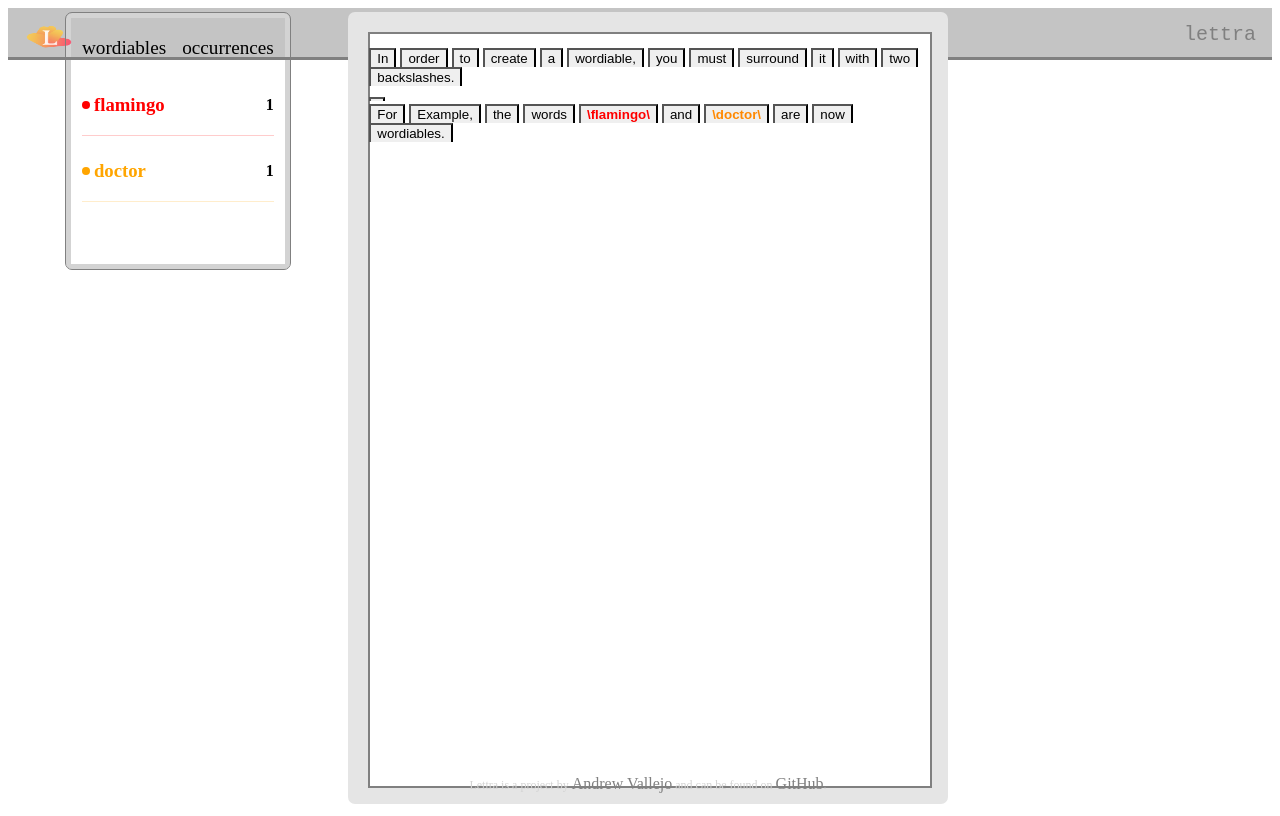
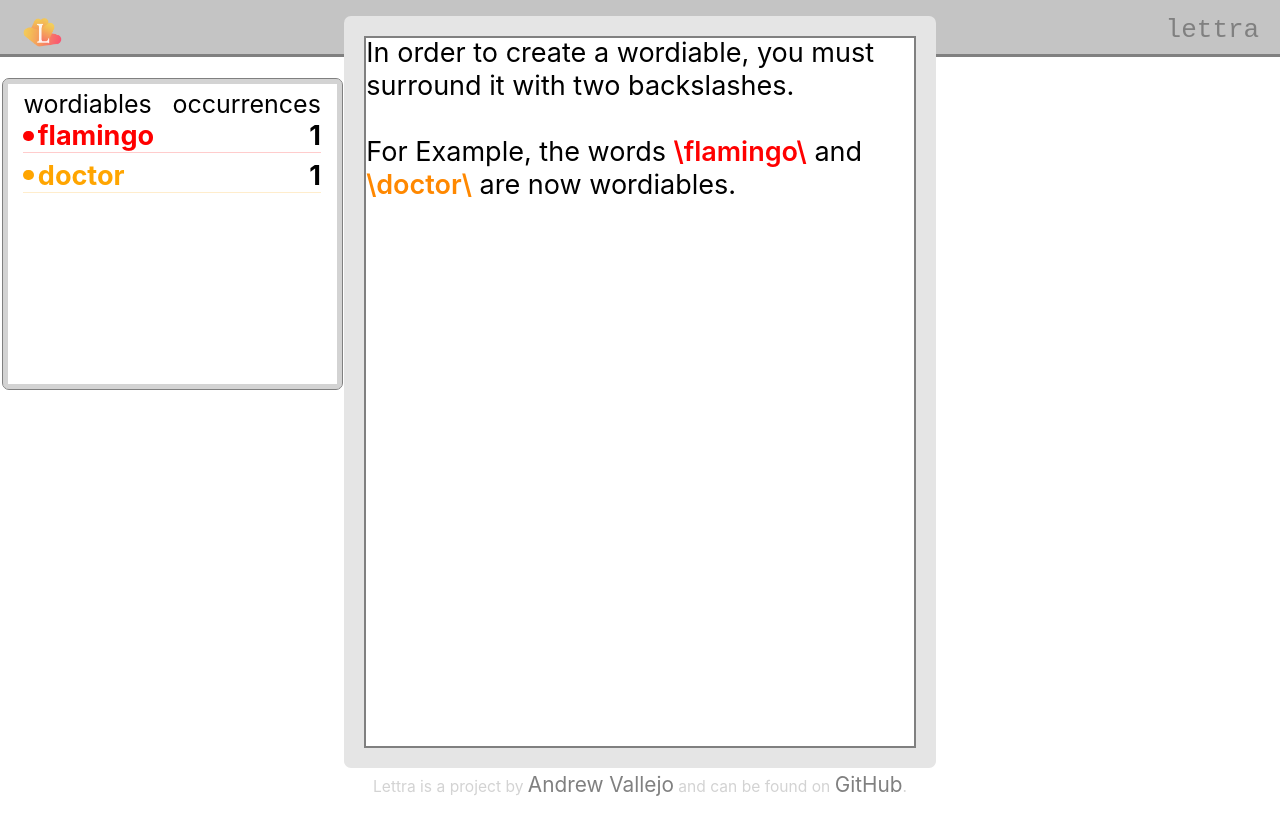
Before and after one commit to andrewvallejo/lettra, a SvelteKit app: page / in a window 1280 px wide. Built offline with nearby package versions, Linux system fonts and the light colour scheme.

Commit message:
Add postCSS to app file

```diff
--- a/src/routes/+layout.svelte
+++ b/src/routes/+layout.svelte
@@ -1,8 +1,9 @@
 <script lang="ts">
+	import '../app.postcss';
 </script>
 
 <header>
-	<img class="logo" src={`favicon.png`} alt="Lettra's Logo" />
+	<img class="logo" src={`favicon.png`} alt="Lettra&apos;s Logo" />
 	<div class="title">
 		<h1>Lettra</h1>
 	</div>
@@ -54,7 +55,7 @@
 			padding: 1rem;
 			h1 {
 				color: grey;
-				font-weight: 300;
+				font-weight: 500;
 				font-size: 1.25rem;
 				font-family: Courier New, monospace;
 				text-transform: lowercase;
```
